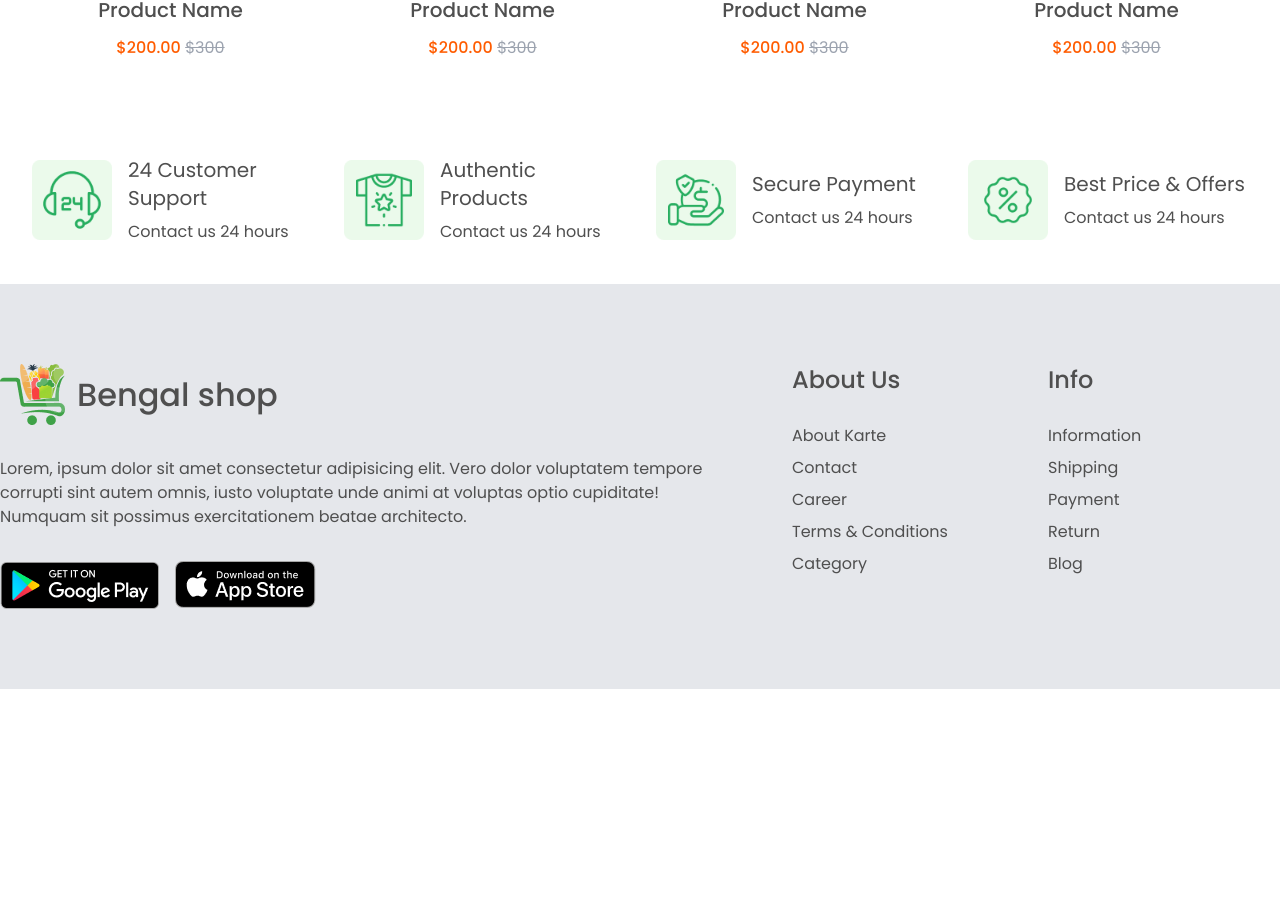
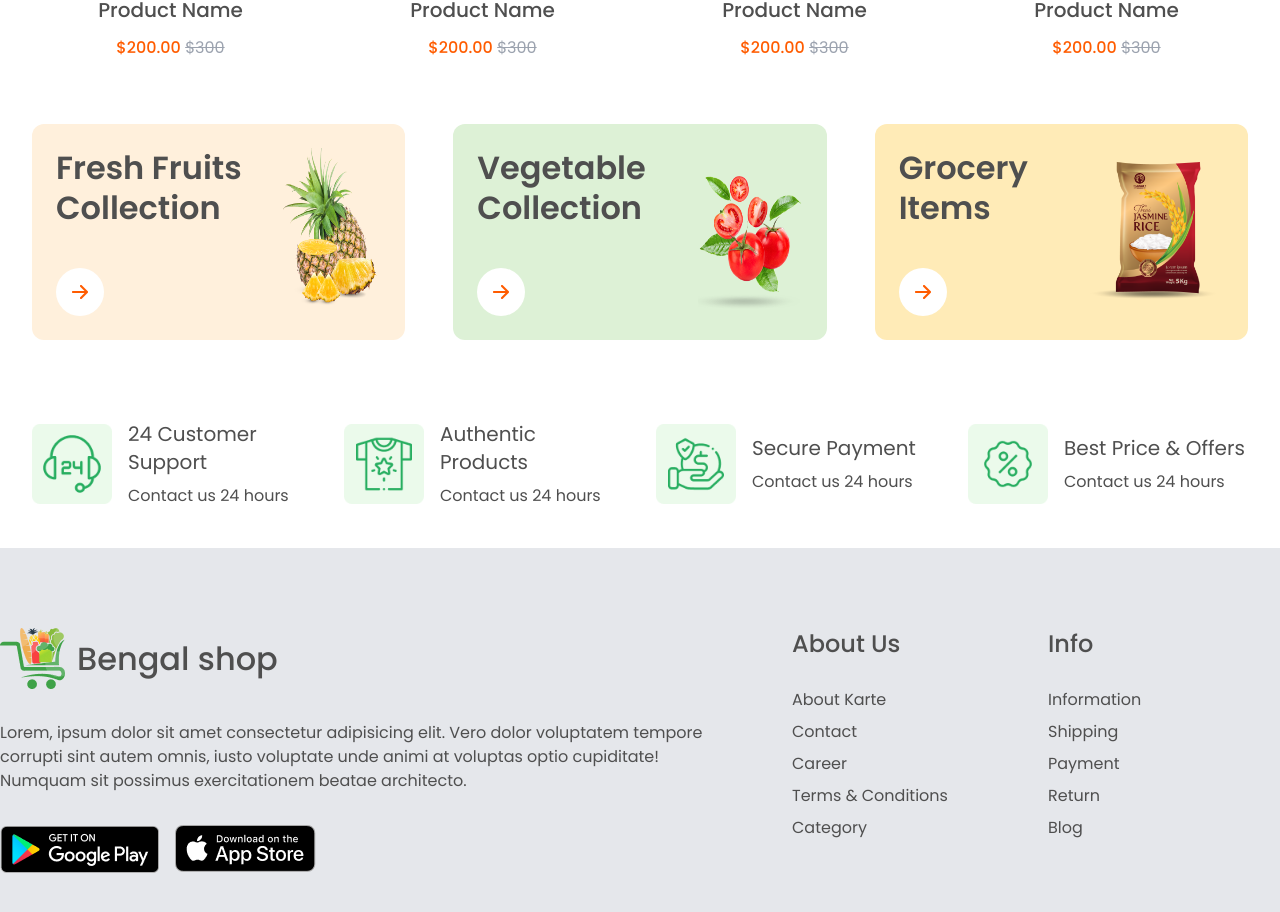
Before and after one commit to moonkabir/LaravelVueNuxt, a Nuxt app: page / in a window 1280 px wide. Shown: the part 2160-3072 px from the top of the page. Before the commit the page ends 2849 px from the top, so only its background shows below. Built offline with nearby package versions, Linux system fonts and the light colour scheme.

Commit message:
collection section added

```diff
--- a/pages/index.vue
+++ b/pages/index.vue
@@ -215,6 +215,43 @@
 						</svg>
 					</template>
 				</vue-slick-carousel>
+				<div class="flex -mx-6 mb-12">
+					<div class="w-1/3 px-6">
+						<div class="cta-1 flex p-6 rounded-xl">
+						<div class="w/1-2">
+							<h3 class="font-size-32 leading-tight font-semibold mb-10">Fresh Fruits Collection</h3>
+							<nuxt-link to="/" class="h-12 w-12 flex justify-center items-center rounded-full bg-white inline-block"><img src="~/assets/img/arrow-right.png" alt=""></nuxt-link>
+						</div>
+						<div class="w-1/2 flex justify-end">
+							<img src="~/assets/img/fresh-fruit.png" alt="">
+						</div>
+						</div>
+					</div>
+
+					<div class="w-1/3 px-6">
+						<div class="cta-2 flex p-6 rounded-xl">
+						<div class="w/1-2">
+							<h3 class="font-size-32 leading-tight font-semibold mb-10">Vegetable Collection</h3>
+							<nuxt-link to="/" class="h-12 w-12 flex justify-center items-center rounded-full bg-white inline-block"><img src="~/assets/img/arrow-right.png" alt=""></nuxt-link>
+						</div>
+						<div class="w-1/2 flex justify-end">
+							<img src="~/assets/img/vegetable-collection.png" alt="">
+						</div>
+						</div>
+					</div>
+
+					<div class="w-1/3 px-6">
+						<div class="cta-3 flex p-6 rounded-xl">
+						<div class="w/1-2">
+							<h3 class="font-size-32 leading-tight font-semibold mb-10">Grocery Items</h3>
+							<nuxt-link to="/" class="h-12 w-12 flex justify-center items-center rounded-full bg-white inline-block"><img src="~/assets/img/arrow-right.png" alt=""></nuxt-link>
+						</div>
+						<div class="w-1/2 flex justify-end">
+							<img class="h-40" src="~/assets/img/grocery-items.png" alt="">
+						</div>
+						</div>
+					</div>
+				</div>
 
 
 
```
